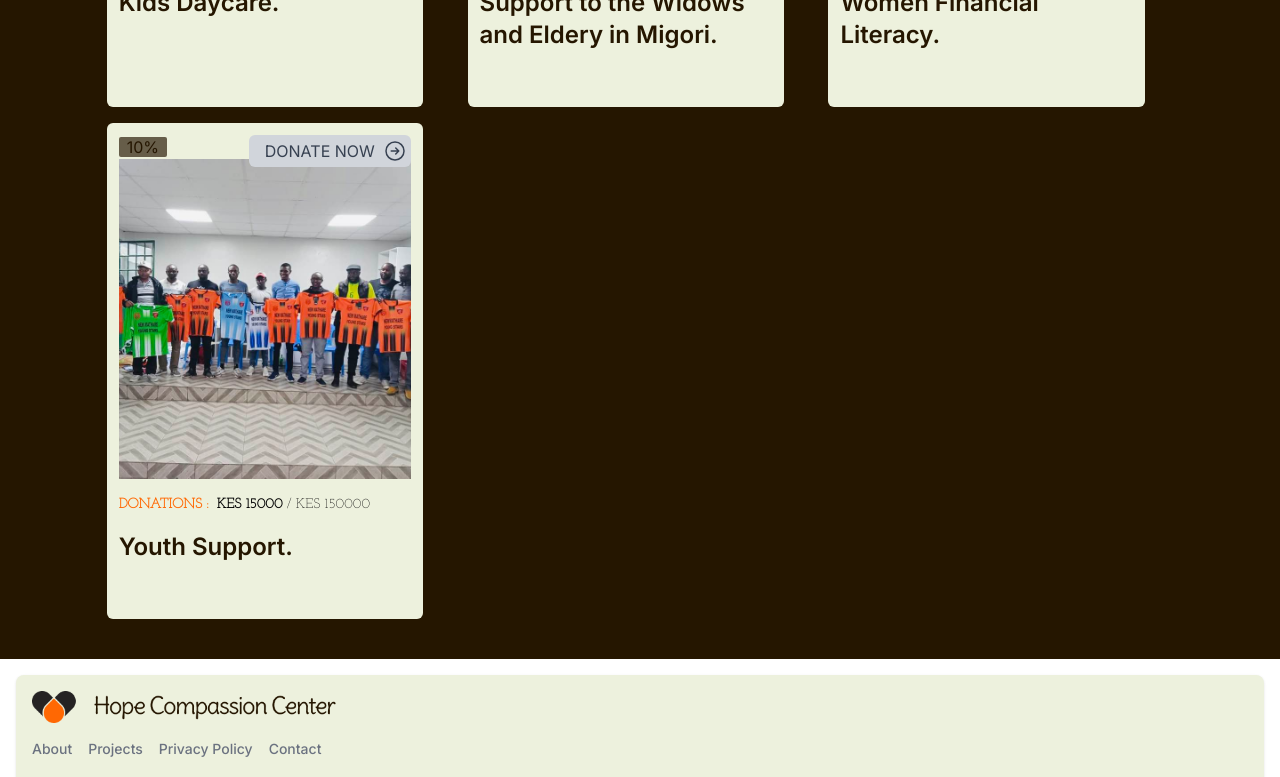
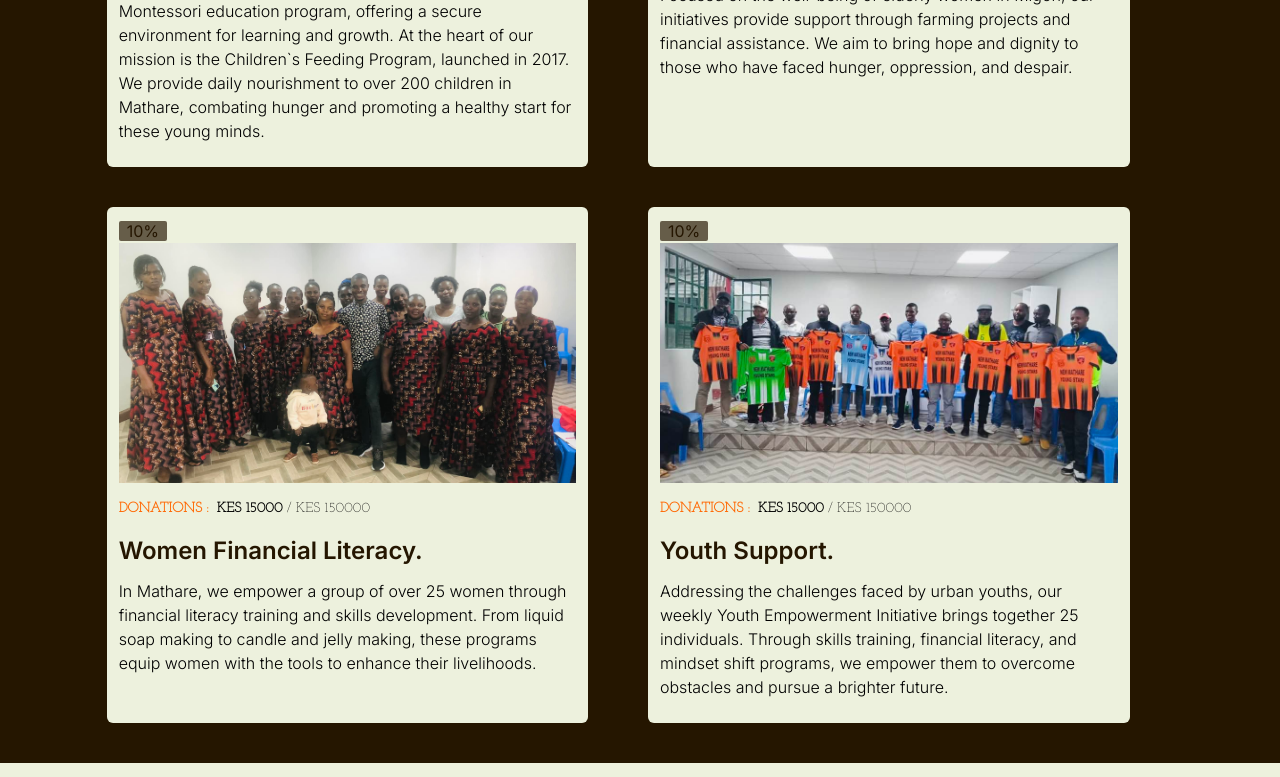
Before and after one commit to koechian/hopecompassioncenter, a Next.js app: page /pages/projects in a window 1280 px wide. Shown: the part 1680-2457 px from the top of the page. Built offline with nearby package versions, Linux system fonts and the light colour scheme; a web font is replaced by a local one.

Commit message:
feat: this is not the last one - idk

```diff
--- a/app/components/Cards/cards.jsx
+++ b/app/components/Cards/cards.jsx
@@ -7,7 +7,7 @@ export const ProjectCard = (props) => {
         <div className="w-11/12 hover:scale-105 transition-all ease duration-300 flex flex-col justify-between h-full p-3 gap-1 desktop:gap-3 rounded-md bg-cream">
             <div>
                 <span className="bg-[#251600AB] px-2 w-fit rounded-sm text-brown">{Math.trunc((props.given_donations / props.requested_donations) * 100)}%</span>
-                <img src={props.banner_img} className='w-full desktop:h-[40vh] tablet:h-[20vh] h-[20vh] object-cover' alt="" />
+                <img src={props.banner_img} className='w-full desktop:h-[30vh] tablet:h-[20vh] h-[20vh] object-cover' alt="" />
                 <span className="flex flex-row items-center gap-2 desktop:py-4 text-sm desktop:text-md">
                     <h3 className="text-orange font-bold font-josefin ">DONATIONS :</h3>
                     <h3 className="font-josefin"><b>KES {props.given_donations}</b> / KES {props.requested_donations}</h3>
@@ -15,19 +15,11 @@ export const ProjectCard = (props) => {
                 <h3 className="text-brown text-2xl font-semibold w-11/12">
                     {props.project_name}
                 </h3>
+                <div className="flex text-start">
+                <p className='font-light py-3'>{props.project_description}</p>
+            </div>
             </div>
 
-            {/* Move Link outside of the flex container if it is not behaving as expected with flexbox */}
-            <Link href={'/pages/donate'} className='sticky bottom-0 self-end'>
-
-                <button className="btn text-gray-700 bg-gray-300 hover:bg-slate-300 ps-4 pe-1 py-1 flex flex-row gap-2 rounded-md justify-center items-center w-fit">
-                    DONATE NOW
-                    <svg xmlns="http://www.w3.org/2000/svg" fill="none" viewBox="0 0 24 24" strokeWidth="1.5" stroke="currentColor" className="w-6 h-6">
-                        <path strokeLinecap="round" strokeLinejoin="round" d="m12.75 15 3-3m0 0-3-3m3 3h-7.5M21 12a9 9 0 1 1-18 0 9 9 0 0 1 18 0Z" />
-                    </svg>
-                </button>
-
-            </Link>
         </div>
     )
 }
--- a/app/components/Footer/footer.js
+++ b/app/components/Footer/footer.js
@@ -59,7 +59,7 @@ const Footer = () => {
     // </footer>
 
 
-    <footer className="bg-cream rounded-lg shadow dark:bg-gray-900 m-4">
+    <footer className="bg-cream !text-brown shadow dark:bg-gray-900">
       <div className="w-full max-w-screen-xl mx-auto p-4 md:py-8">
         <div className="sm:flex sm:items-center sm:justify-between">
           <Link href="/" className="flex items-center mb-4 sm:mb-0 space-x-3 rtl:space-x-reverse">
--- a/app/pages/about/sections.js
+++ b/app/pages/about/sections.js
@@ -9,7 +9,7 @@ export const SectionOne = () => {
                     </div>
                 </div>
                 <div className="w-full tablet:w-3/4 desktop:w-8/12 flex flex-col">
-                    <h3 className="text-orange text-3xl font-semibold pb-5">KELVIN’S ENCOUNTERS</h3>
+                    <h3 className="text-orange text-3xl font-semibold pb-5">KEVIN’S ENCOUNTERS</h3>
                     <p className="text-sm w-full tablet:w-11/12 desktop:w-10/12 tablet:text-sm desktop:text-base mobile:text-lg text-justify font-light">
                         The journey started when Kelvin Otieno was in university. He had a
                         habit of coming to Mathare frequently to give sweets to the
@@ -35,7 +35,7 @@ export const SectionOne = () => {
                         university, he started a feeding program in 2017. He would prepare
                         porridge and serve children to at least curb the hunger issues.
                         That’s when Hope Compassion Center was born. So far more than 200
-                        children have benefitext-sm mobile:text-lg text-justify font-lightted
+                        children have benefited
                         from this program.
                     </p>
                 </div>
--- a/app/pages/donate/page.jsx
+++ b/app/pages/donate/page.jsx
@@ -85,8 +85,6 @@ function Donate() {
                         <label htmlFor="" className='font-semibold w-1/3'>Acccount No.:</label>
                         <span className="rounded-lg flex flex-row justify-between bg-green-400 px-3 leading-4 py-2 font-light w-2/3">
                             02120245390000
-
-
                         </span>
                     </div>
                 </div>
@@ -162,7 +160,7 @@ function Donate() {
                 </div>
             </div>
             <div className="w-full flex desktop:h-[100%] tablet:h-fit  bg-brown justify-center ">
-                <div className="flex flex-col w-11/12 desktop:w-10/12 py-7 gap-4">
+                {/* <div className="flex flex-col w-11/12 desktop:w-10/12 py-7 gap-4">
                     <span className='flex flex-row gap-4'>
                         <svg xmlns="http://www.w3.org/2000/svg" fill="none" viewBox="0 0 24 24" strokeWidth="1.5" stroke="currentColor" data-slot="icon" className="text-white w-6 h-6">
                             <path strokeLinecap="round" strokeLinejoin="round" d="M9 12.75 11.25 15 15 9.75M21 12a9 9 0 1 1-18 0 9 9 0 0 1 18 0Z" />
@@ -181,7 +179,7 @@ function Donate() {
                         </svg>
                         <h3 className='text-cream text-xl font-semibold'>120+ wells dug</h3>
                     </span>
-                </div>
+                </div> */}
             </div>
         </div>
     )
--- a/app/pages/projects/data.jsx
+++ b/app/pages/projects/data.jsx
@@ -32,7 +32,7 @@ export const HomeContentsData = [
     },
     {
         content_banner: '/women.jpg',
-        content_title: 'Woman Empowerment in Mathare',
+        content_title: 'Women Empowerment in Mathare',
         content_description: 'In Mathare, we empower a group of over 25 women through financial literacy training and skills development. From liquid soap making to candle and jelly making, these programs equip women with the tools to enhance their livelihoods.'
     },
     {
@@ -47,24 +47,31 @@ export const actualProjects = [
         banner_img: '/kids_daycare.jpg',
         requested_donations: 150000,
         given_donations: 50000,
-        project_name: 'Kids Daycare.'
+        project_name: 'Kids Daycare.',
+        project_description: 'In 2020, the Kids Hub emerged as a haven for children aged 9 months to 3 years. This safe space includes a daycare and Montessori education program, offering a secure environment for learning and growth. At the heart of our mission is the Children`s Feeding Program, launched in 2017. We provide daily nourishment to over 200 children in Mathare, combating hunger and promoting a healthy start for these young minds.'
+
     },
     {
         banner_img: '/elderly_widows_3.jpg',
         requested_donations: 150000,
         given_donations: 50000,
-        project_name: 'Support to the Widows and Eldery in Migori.'
+        project_name: 'Support to the Widows and Eldery in Migori.',
+        project_description: 'Focused on the well-being of elderly women in Migori, our initiatives provide support through farming projects and financial assistance. We aim to bring hope and dignity to those who have faced hunger, oppression, and despair.'
+
     },
     {
         banner_img: '/women_empowerment.jpg',
         requested_donations: 150000,
         given_donations: 15000,
-        project_name: 'Women Financial Literacy.'
+        project_name: 'Women Financial Literacy.',
+        project_description: 'In Mathare, we empower a group of over 25 women through financial literacy training and skills development. From liquid soap making to candle and jelly making, these programs equip women with the tools to enhance their livelihoods.'
+
     },
     {
         banner_img: '/youth_support.jpg',
         requested_donations: 150000,
         given_donations: 15000,
-        project_name: 'Youth Support.'
+        project_name: 'Youth Support.',
+        project_description: 'Addressing the challenges faced by urban youths, our weekly Youth Empowerment Initiative brings together 25 individuals. Through skills training, financial literacy, and mindset shift programs, we empower them to overcome obstacles and pursue a brighter future.'
     },
 ]
--- a/app/pages/projects/page.js
+++ b/app/pages/projects/page.js
@@ -1,6 +1,7 @@
-import { ProjectCard } from "@/app/components/Cards/cards";
-import { actualProjects, projects } from "./data";
+import {  ProjectCard } from "@/app/components/Cards/cards";
+import { HomeContentsData, actualProjects, projects } from "./data";
 import Link from "next/link";
+
 
 export default function Page() {
   return <div className="w-full  bg-brown flex items-center flex-col">
@@ -51,14 +52,18 @@ export default function Page() {
       <h2 className="text-white text-4xl font-semibold w-3/4 text-center">We've assisted upwards of 100 at-risk communities.</h2>
       <p className="text-cream text-center font-thin pt-3">We have helped 200+ people and communities survive tough times</p>
     </div>
-    <div class="w-10/12 grid tablet:pb-10 grid-cols-1 tablet:grid-cols-2 desktop:grid-cols-3 grid-flow-row gap-4">
+    <div class="w-10/12 grid tablet:pb-10 grid-cols-1 tablet:grid-cols-2 desktop:grid-cols-2 gap-y-[5vh] grid-flow-row gap-4">
       {
-        actualProjects.map((project) => (<ProjectCard
+        actualProjects.map((project, index) => {
+          return (
+            <ProjectCard
               banner_img={project.banner_img}
               requested_donations={project.requested_donations}
               given_donations={project.given_donations}
               project_name={project.project_name}
-        />))
+              project_description={project.project_description}
+            />)
+        })
       }
     </div>
   </div>
```
Also changed, not shown: 13 other files (tests, documents, lock files or other folders). Lines whose indentation alone changed are shown as unchanged.
